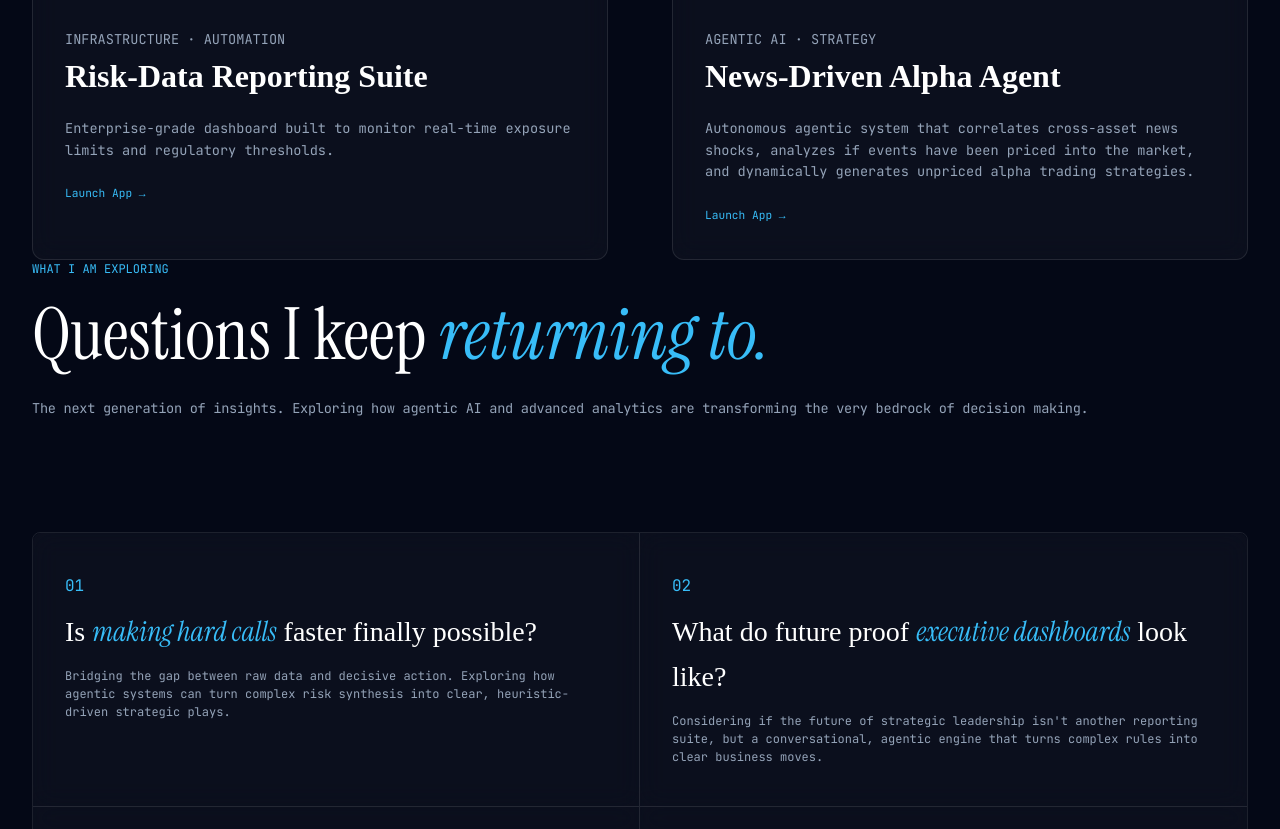
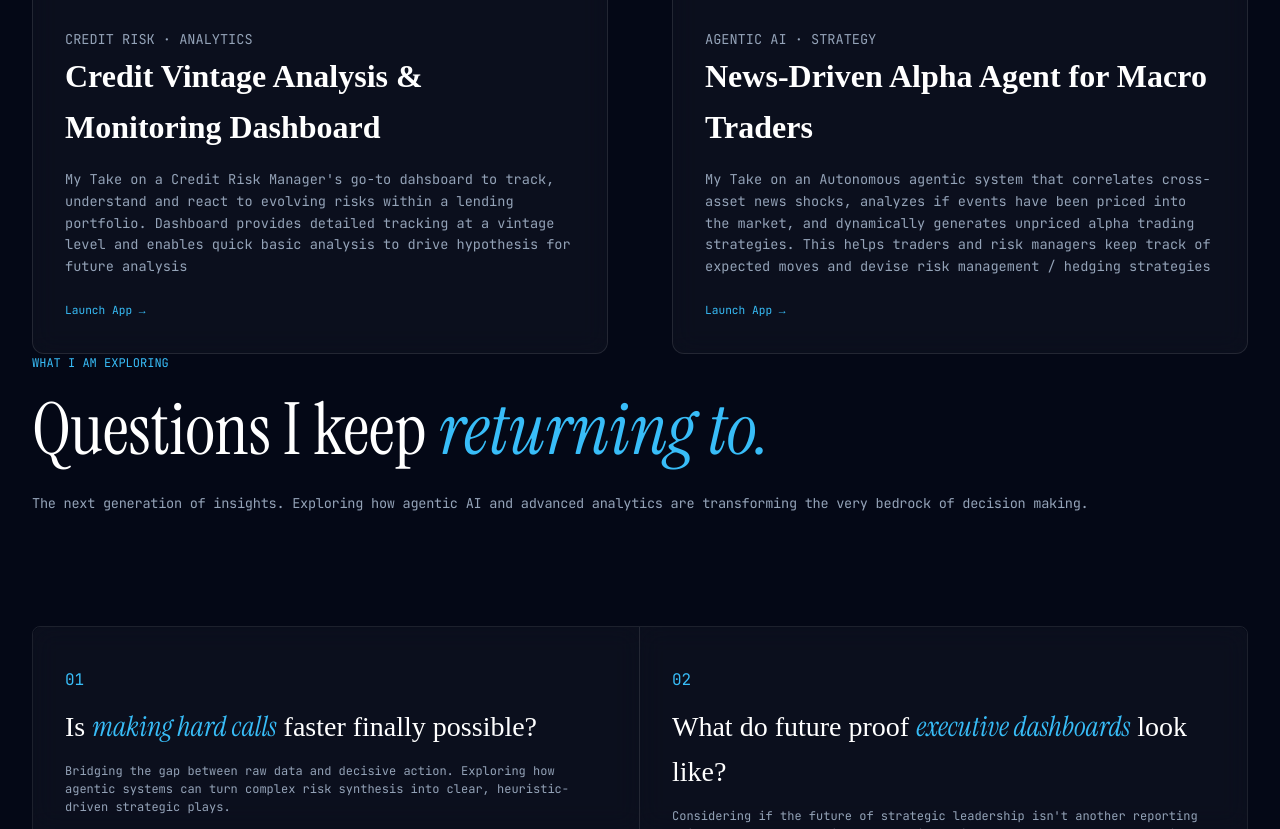
Before and after one commit to gupshweta/shweta-gupta-portfolio, a plain HTML site: page index.html in a window 1280 px wide. Shown: the part 3151-3980 px from the top of the page. Drawn offline with Linux system fonts and the light colour scheme.

Commit message:
Refine system titles and descriptions

```diff
--- a/index.html
+++ b/index.html
@@ -181,10 +181,11 @@
                         </div>
                     </div>
                     <div class="system-info">
-                        <p class="case-meta">INFRASTRUCTURE · AUTOMATION</p>
-                        <h3>Risk-Data Reporting Suite</h3>
-                        <p>Enterprise-grade dashboard built to monitor real-time exposure limits and regulatory
-                            thresholds.</p>
+                        <p class="case-meta">CREDIT RISK · ANALYTICS</p>
+                        <h3>Credit Vintage Analysis & Monitoring Dashboard</h3>
+                        <p>My Take on a Credit Risk Manager's go-to dahsboard to track, understand and react to evolving
+                            risks within a lending portfolio. Dashboard provides detailed tracking at a vintage level
+                            and enables quick basic analysis to drive hypothesis for future analysis</p>
                         <a href="https://credit-vintage-analysis-shweta.streamlit.app/" target="_blank"
                             class="read-link">Launch App →</a>
                     </div>
@@ -200,9 +201,12 @@
                     </div>
                     <div class="system-info">
                         <p class="case-meta">AGENTIC AI · STRATEGY</p>
-                        <h3>News-Driven Alpha Agent</h3>
-                        <p>Autonomous agentic system that correlates cross-asset news shocks, analyzes if events have
+                        <h3>News-Driven Alpha Agent for Macro Traders</h3>
+                        <p>My Take on an Autonomous agentic system that correlates cross-asset news shocks, analyzes if
+                            events have
                             been priced into the market, and dynamically generates unpriced alpha trading strategies.
+                            This helps traders and risk managers keep track of expected moves and devise risk management
+                            / hedging strategies
                         </p>
                         <a href="https://macro-shweta.streamlit.app/" target="_blank" class="read-link">Launch App →</a>
                     </div>
```
